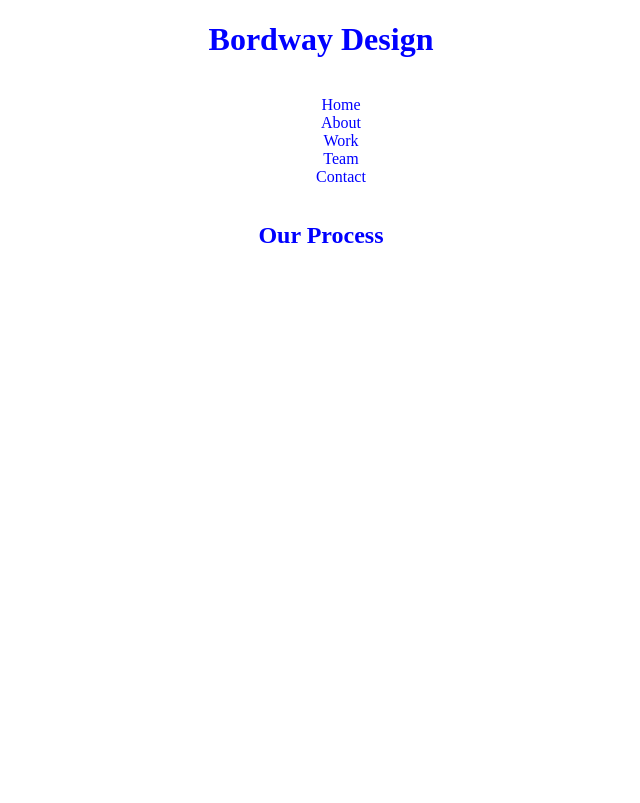
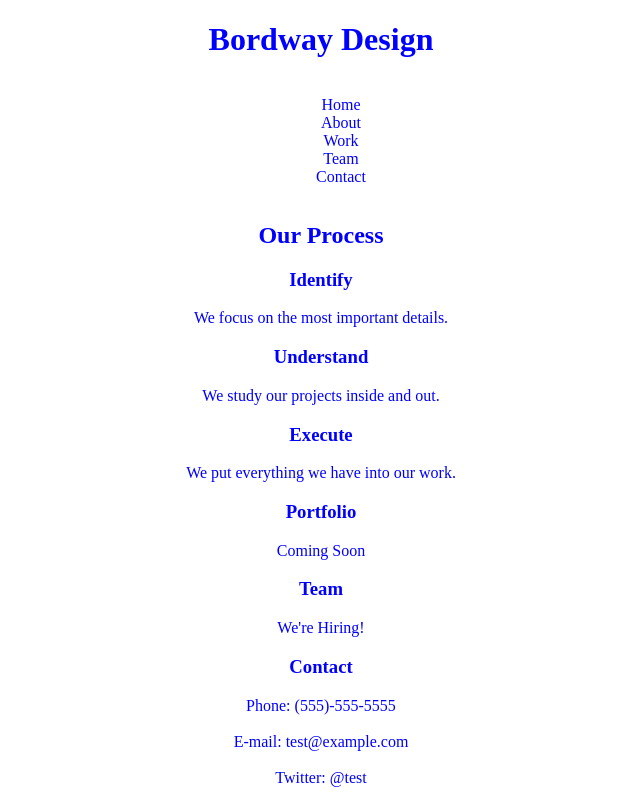
Before and after one commit to Treefarm1/Broadway, a plain HTML site: page index.html in a window 1280 px wide. Shown: the whole page, without its empty margins (319-959 px from the left). Drawn offline with Linux system fonts and the light colour scheme.

Commit message:
second h3 and p tag commit

```diff
--- a/index.html
+++ b/index.html
@@ -16,6 +16,30 @@
       </ul>
     </nav>
     <h2>Our Process</h2>
+    <h3>Identify</h3>
+    <p>
+      We focus on the most important details.
+    </p>
+    <h3>Understand</h3>
+    <p>
+      We study our projects inside and out.
+    </p>
+    <h3>Execute</h3>
+    <p>
+      We put everything we have into our work.
+    </p>
+    <h3>Portfolio</h3>
+    <p>
+      Coming Soon
+    </p>
+    <h3>Team</h3>
+    <p>
+      We're Hiring!
+    </p>
+    <h3>Contact</h3>
+    <p>
+      Phone: (555)-555-5555<br /><br /> E-mail: test@example.com<br /><br /> Twitter: @test
+    </p>
 
   </body>
 </html>
```
